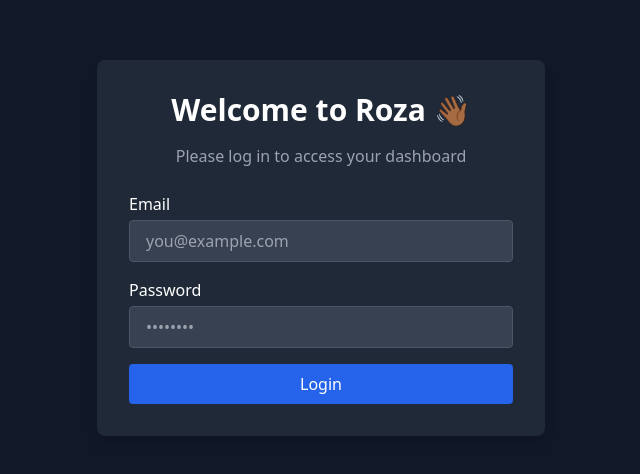
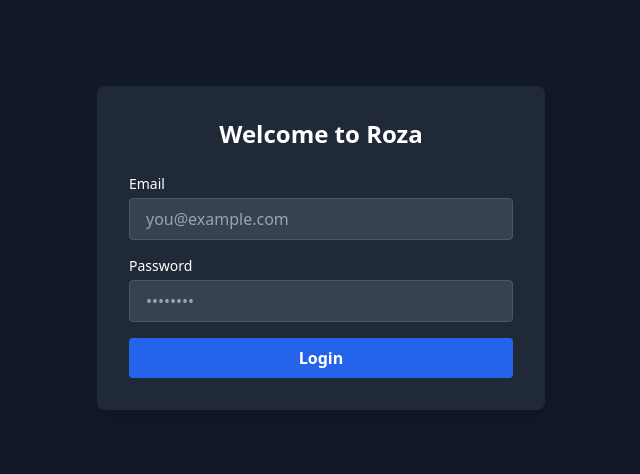
Before and after one commit to MrFord87/roza-FSG, a Next.js app: page /login in a window 1280 px wide. Shown: the part 152-626 px from the top of the page, without its empty margins (319-959 px from the left). Built offline with nearby package versions, Linux system fonts and the light colour scheme.

Commit message:
Update login.js

```diff
--- a/pages/login.js
+++ b/pages/login.js
@@ -1,40 +1,30 @@
-export default function Login() {
+export default function LoginPage() {
   return (
-    <div className="flex items-center justify-center min-h-screen bg-gray-900 text-white">
+    <div className="min-h-screen flex items-center justify-center bg-gray-900 text-white px-4">
       <div className="bg-gray-800 p-8 rounded-lg shadow-lg w-full max-w-md">
-        <h1 className="text-3xl font-bold mb-4 text-center">Welcome to Roza 👋🏾</h1>
-        <p className="text-center text-gray-400 mb-6">
-          Please log in to access your dashboard
-        </p>
-
+        <h2 className="text-2xl font-bold mb-6 text-center">Welcome to Roza</h2>
         <form className="space-y-4">
           <div>
-            <label htmlFor="email" className="block mb-1 font-medium">
-              Email
-            </label>
+            <label htmlFor="email" className="block text-sm font-medium mb-1">Email</label>
             <input
               type="email"
               id="email"
-              className="w-full px-4 py-2 bg-gray-700 text-white border border-gray-600 rounded focus:outline-none focus:ring-2 focus:ring-blue-500"
+              className="w-full px-4 py-2 rounded bg-gray-700 border border-gray-600 focus:outline-none focus:ring-2 focus:ring-blue-500"
               placeholder="you@example.com"
             />
           </div>
-
           <div>
-            <label htmlFor="password" className="block mb-1 font-medium">
-              Password
-            </label>
+            <label htmlFor="password" className="block text-sm font-medium mb-1">Password</label>
             <input
               type="password"
               id="password"
-              className="w-full px-4 py-2 bg-gray-700 text-white border border-gray-600 rounded focus:outline-none focus:ring-2 focus:ring-blue-500"
+              className="w-full px-4 py-2 rounded bg-gray-700 border border-gray-600 focus:outline-none focus:ring-2 focus:ring-blue-500"
               placeholder="••••••••"
             />
           </div>
-
           <button
             type="submit"
-            className="w-full bg-blue-600 hover:bg-blue-700 transition text-white py-2 rounded"
+            className="w-full bg-blue-600 hover:bg-blue-700 text-white font-semibold py-2 px-4 rounded transition"
           >
             Login
           </button>
```
